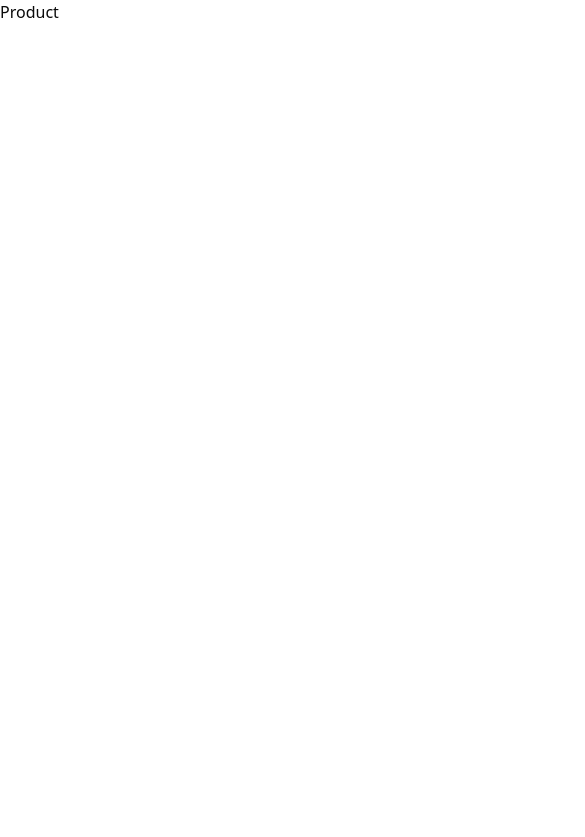
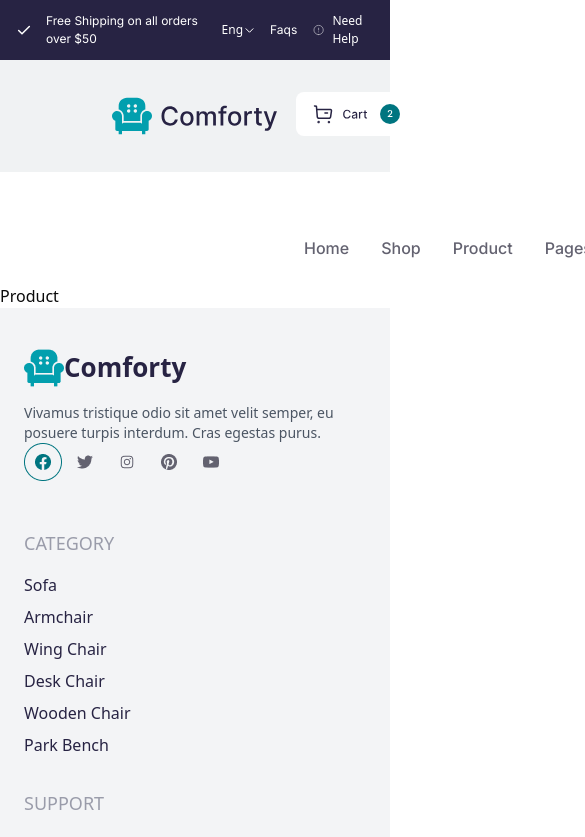
Before and after one commit to yousrakhan23/Milestone-3-e-commerce-website, a Next.js app: page /Product in a window 390 px wide. Shown: the top 837 px of the page, 585 px wide, since content can reach past the window. Built offline with nearby package versions, Linux system fonts and the light colour scheme.

Commit message:
footer done with responsivenesss

```diff
--- a/src/app/layout.tsx
+++ b/src/app/layout.tsx
@@ -1,7 +1,9 @@
 import type { Metadata } from "next";
 import localFont from "next/font/local";
 import "./globals.css";
-
+import Header from '@/components/Header';
+import Navbar from '@/components/Navbar';
+import Footer from '@/components/Footer';
 const geistSans = localFont({
   src: "./fonts/GeistVF.woff",
   variable: "--font-geist-sans",
@@ -26,9 +28,13 @@ export default function RootLayout({
   return (
     <html lang="en">
       <body
+
         className={`${geistSans.variable} ${geistMono.variable} antialiased`}
       >
+        <Header />
+        <Navbar />
         {children}
+        <Footer />
       </body>
     </html>
   );
--- a/src/app/page.tsx
+++ b/src/app/page.tsx
@@ -1,16 +1,14 @@
 "use client"
 import React from 'react';
-import Header from '@/components/Header';
-import Navbar from '@/components/Navbar';
+
 import HeroSection from '@/components/HeroSection';
-import Footer from '@/components/Footer';
+
 const HomePage = () => {
   return (
     <div>
-      <Header />
-      <Navbar />
+
       <HeroSection />
-      <Footer />
+
     </div>
   )
 }
```
